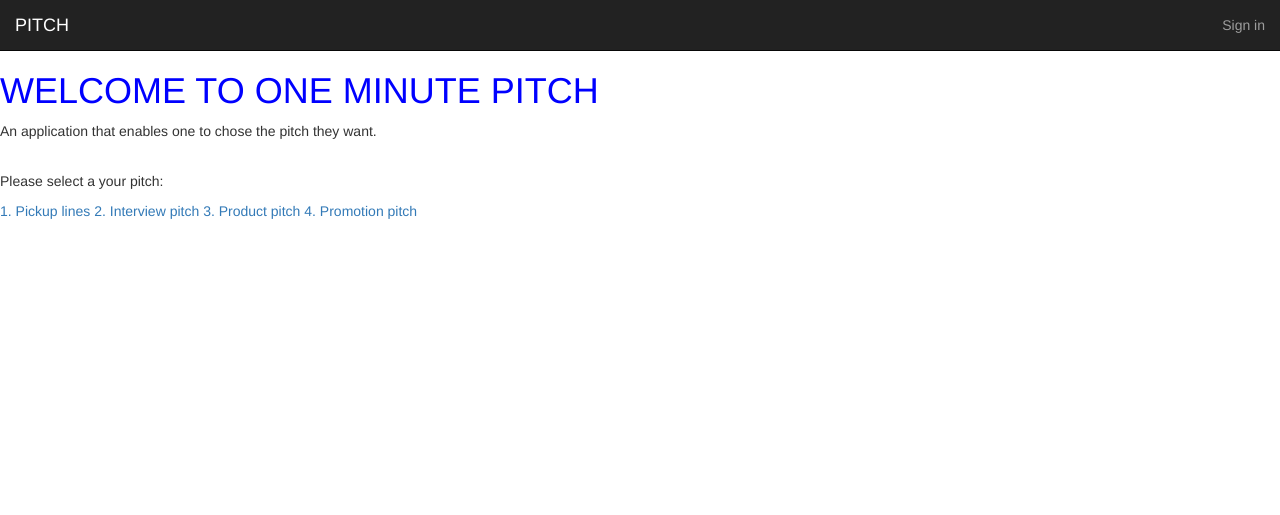
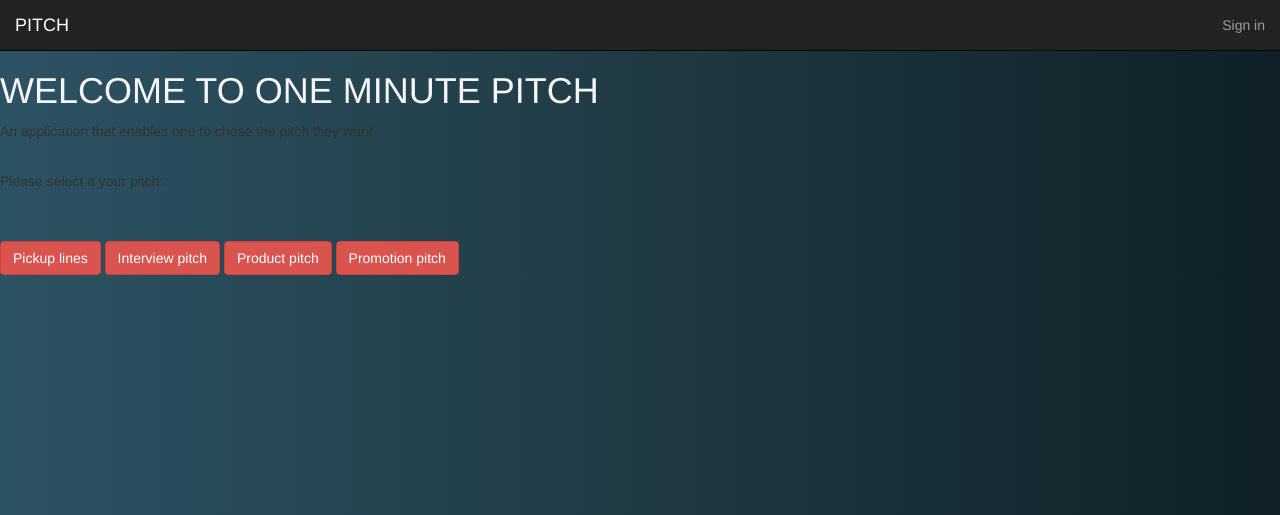
Before and after one commit to cliffnyendwe/My-pitch, a Flask app: page / in a window 1280 px wide. Shown: the top 515 px of the page. Run offline with Flask 2, Linux system fonts and the light colour scheme; some libraries are stand-ins or nearby versions.

Commit message:
added bootstrap color to the links

```diff
--- a/app/static/css/index.css
+++ b/app/static/css/index.css
@@ -1,3 +1,9 @@
 h1{
-    color:blue;
+    color:whitesmoke;
 }
+body{
+background: linear-gradient(to right, #2C5364, #203A43, #0F2027);
+}
+.links{
+    color:whitesmoke;
+}
--- a/app/templates/index.html
+++ b/app/templates/index.html
@@ -10,18 +10,15 @@
 {% block content %}
 
 <h1>WELCOME TO ONE MINUTE PITCH</h1>
-<p
-
-
-
-
-
->An application that enables one to chose the pitch they want.</p>
+<p>An application that enables one to chose the pitch they want.</p>
 <br>
-<p >Please select a your pitch:</p>
-      <a  href="/pitch/promotion pitch">1. Pickup lines</a>
-      <a  href="/pitch/interview pitch">2. Interview pitch</a>
-      <a  href="/pitch/product pitch">3. Product pitch</a>
-      <a  href="/pitch/promotion pitch">4. Promotion pitch</a>
+<p>Please select a your pitch:</p>
+<br><br>
+<div class="links">
+      <a class="btn btn-danger"href="/pitch/promotion pitch"> Pickup lines</a>
+      <a class="btn btn-danger"href="/pitch/interview pitch"> Interview pitch</a>
+      <a class="btn btn-danger"href="/pitch/product pitch"> Product pitch</a>
+      <a class="btn btn-danger"href="/pitch/promotion pitch"> Promotion pitch</a>
+</div>
 
 {% endblock%}
```
